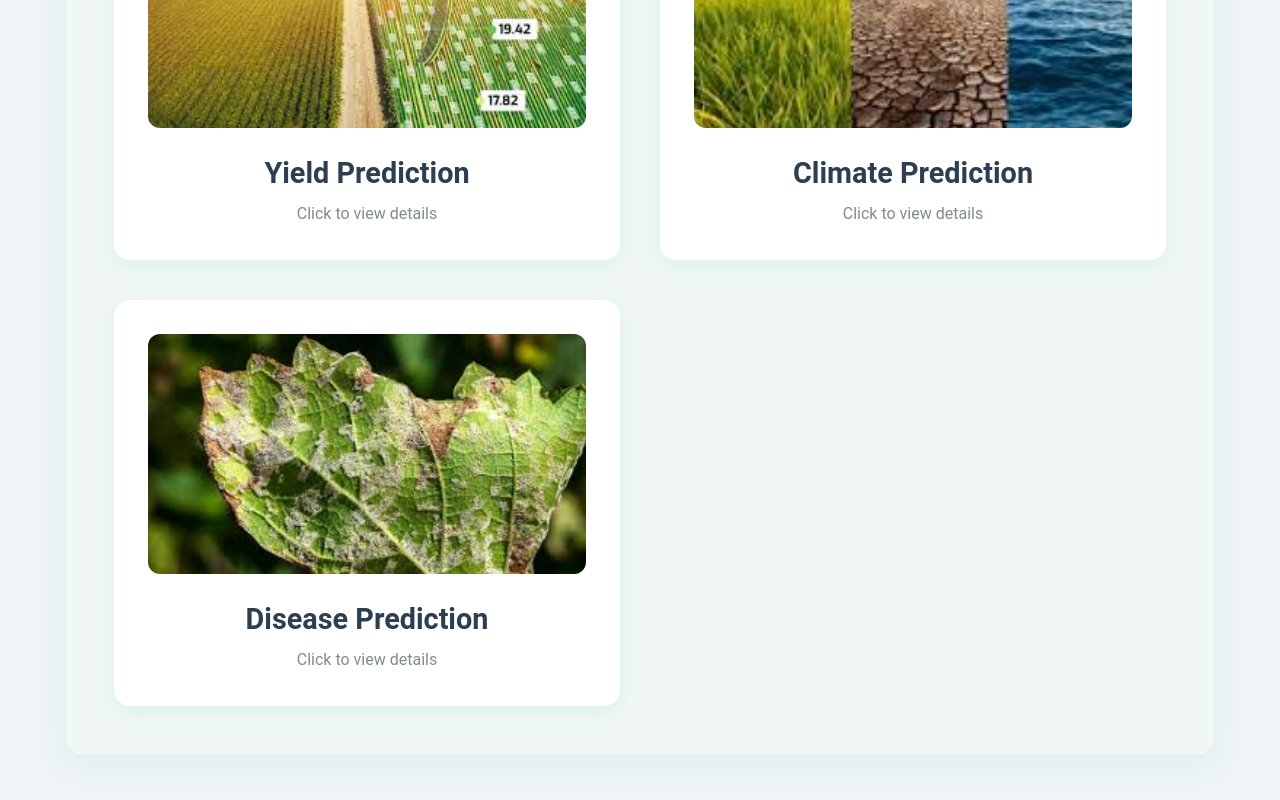
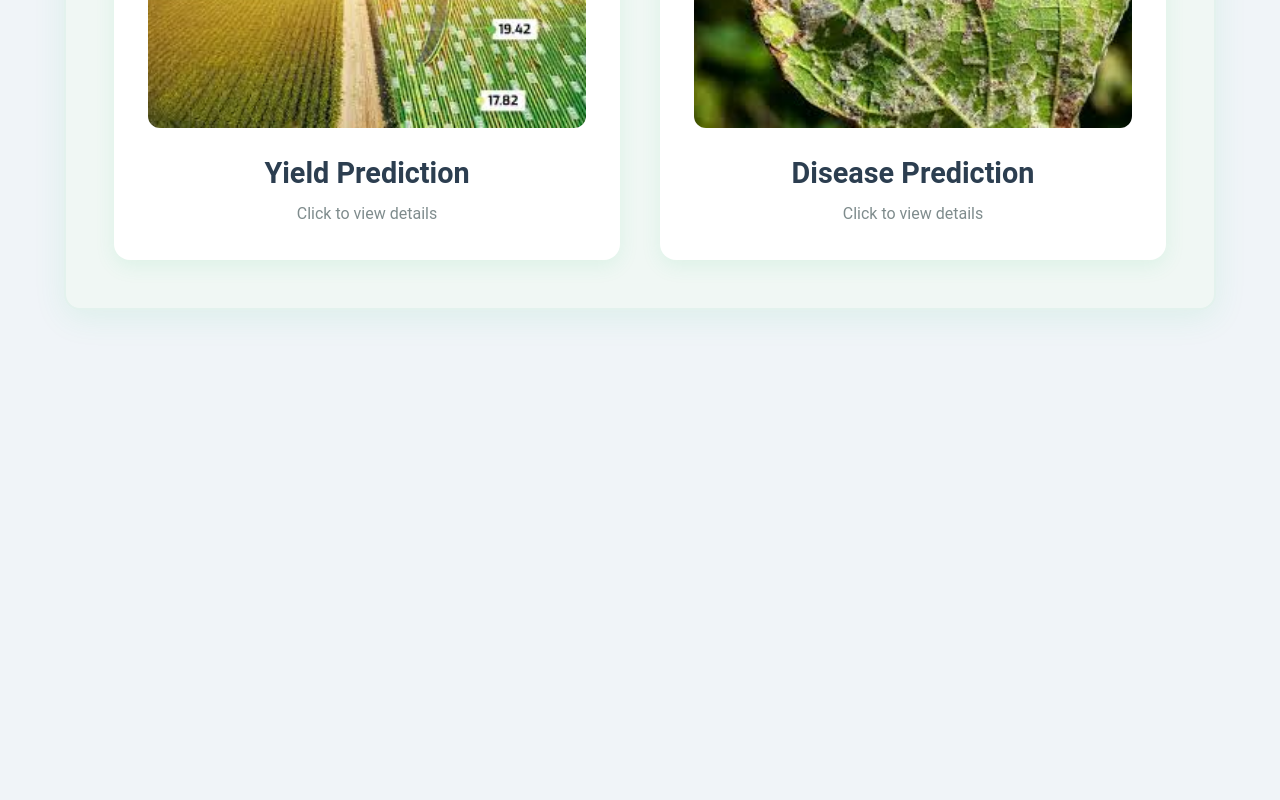
Before and after one commit to SiddharthS15/Agriclimate, a React (Create React App) app in the folder agriclimate/: page /prediction in a window 1280 px wide. Shown: the part 872-1672 px from the top of the page. After the commit the page ends 1232 px from the top, so only its background shows below. Built offline with nearby package versions, Linux system fonts and the light colour scheme; the HTML template or start-up script is replaced by a standard one.

Commit message:
Removed Climate Prredction Card

```diff
--- a/agriclimate/package.json
+++ b/agriclimate/package.json
@@ -16,6 +16,7 @@
     "react-router-dom": "^7.1.5",
     "react-scripts": "5.0.1",
     "recharts": "^2.15.1",
+    "serpapi": "^2.1.0",
     "web-vitals": "^2.1.4"
   },
   "scripts": {
@@ -41,5 +42,9 @@
       "last 1 firefox version",
       "last 1 safari version"
     ]
+  },
+  "devDependencies": {
+    "https-browserify": "^1.0.0",
+    "querystring-es3": "^0.2.1"
   }
 }
--- a/agriclimate/src/api/newsData.js
+++ b/agriclimate/src/api/newsData.js
@@ -1,6 +1,6 @@
 export async function fetchWeatherNews() {
     const API_KEY = "74b8c247dd0d45b7a7edd9f5bc37e692";  // Replace with your API Key
-    const response = await fetch(`https://newsapi.org/v2/everything?q=India agriculture OR Indian farming&language=en&apiKey=${API_KEY}`);
+    const response = await fetch(`https://newsapi.org/v2/everything?q=agriculture&language=en&apiKey=${API_KEY}`);
     const data = await response.json();
 
     if (data.articles) {
--- a/agriclimate/src/components/Prediction.js
+++ b/agriclimate/src/components/Prediction.js
@@ -69,12 +69,7 @@ const Prediction = () => {
 
       component: <YieldPrediction onBack={() => setActiveCard(null)} />
     },
-    {
-      id: 'climate',
-      title: 'Climate Prediction',
-      image: climateImage,
-      component: <ClimatePrediction onBack={() => setActiveCard(null)} />
-    },
+
     {
       id: 'disease',
       title: 'Disease Prediction',
--- a/package.json
+++ b/package.json
@@ -3,6 +3,7 @@
     "i18next": "^24.2.2",
     "i18next-browser-languagedetector": "^8.0.4",
     "i18next-http-backend": "^3.0.2",
-    "react-i18next": "^15.4.1"
+    "react-i18next": "^15.4.1",
+    "serpapi": "^2.1.0"
   }
 }
```
Also changed, not shown: 2 other files (tests, documents, lock files or other folders).
